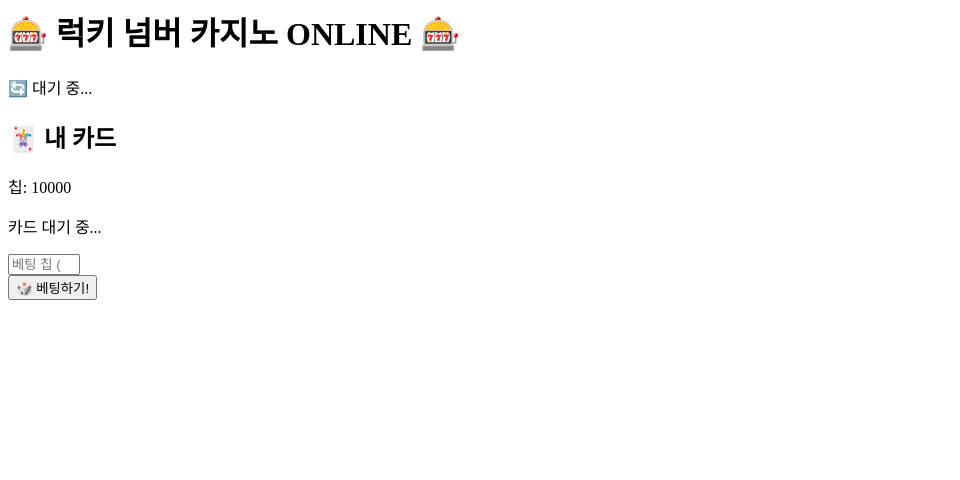
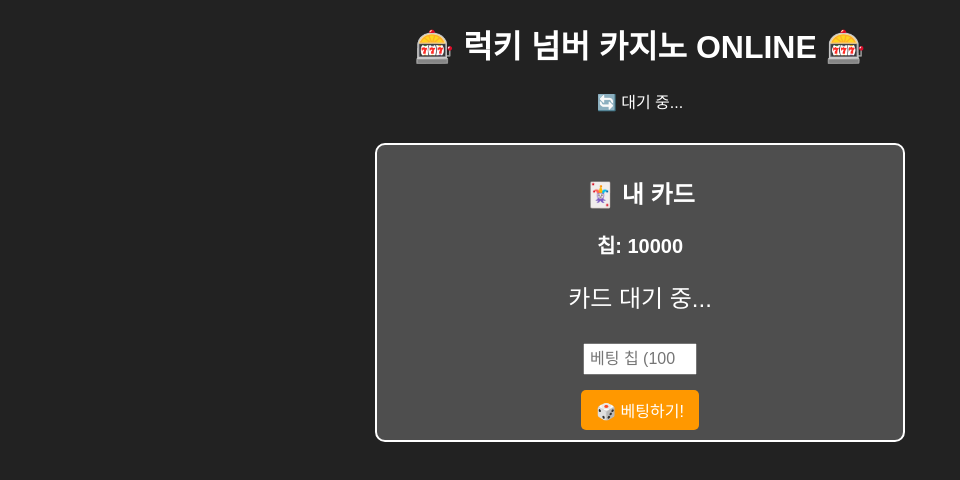
Before and after one commit to joonghui0926/casino, a website: page index.html in a window 1280 px wide. Both pictures are taken after a click on the button "🎲 베팅하기!". Shown: the whole page, without its empty margins (0-960 px from the left). Drawn offline with Linux system fonts and the light colour scheme.

Commit message:
Update index.html

```diff
--- a/index.html
+++ b/index.html
@@ -1,3 +1,22 @@
+<!DOCTYPE html>
+<html lang="ko">
+<head>
+    <meta charset="UTF-8">
+    <meta name="viewport" content="width=device-width, initial-scale=1.0">
+    <title>🎰 럭키 넘버 카지노 ONLINE</title>
+    <style>
+        body { font-family: Arial, sans-serif; text-align: center; background-color: #222; color: white; }
+        #game-container { margin-top: 20px; }
+        .player { margin: 10px; padding: 10px; border: 2px solid #fff; display: inline-block; width: 40%; background: rgba(255, 255, 255, 0.2); border-radius: 10px; }
+        .chips { font-size: 20px; font-weight: bold; }
+        .cards { font-size: 24px; margin-top: 10px; }
+        input { margin: 5px; padding: 5px; font-size: 16px; width: 100px; }
+        button { margin-top: 10px; padding: 8px 15px; font-size: 16px; background: #ff9800; color: white; border: none; cursor: pointer; border-radius: 5px; }
+        button:hover { background: #f57c00; }
+    </style>
+</head>
+<body>
+
 <h1>🎰 럭키 넘버 카지노 ONLINE 🎰</h1>
 
 <p id="status">🔄 대기 중...</p>
@@ -35,10 +54,25 @@
         } else if (data.type === "gameStart") {
             document.getElementById("status").innerText = "🚀 게임 시작!";
             document.getElementById("startGameBtn").style.display = "none";  // 시작 버튼 숨김
+        } else if (data.type === "gameResult") {
+            document.getElementById("status").innerText = `🏆 결과: ${data.message}`;
         }
     };
 
     function startGame() {
         socket.send(JSON.stringify({ type: "startGame" }));  // 서버에 게임 시작 요청
     }
+
+    function placeBet() {
+        let betAmount = parseInt(document.getElementById("bet").value);
+        if (isNaN(betAmount) || betAmount < 100 || betAmount > 5000) {
+            alert("올바른 베팅 금액을 입력하세요!");
+            return;
+        }
+
+        socket.send(JSON.stringify({ type: "bet", amount: betAmount }));
+    }
 </script>
+
+</body>
+</html>
```
